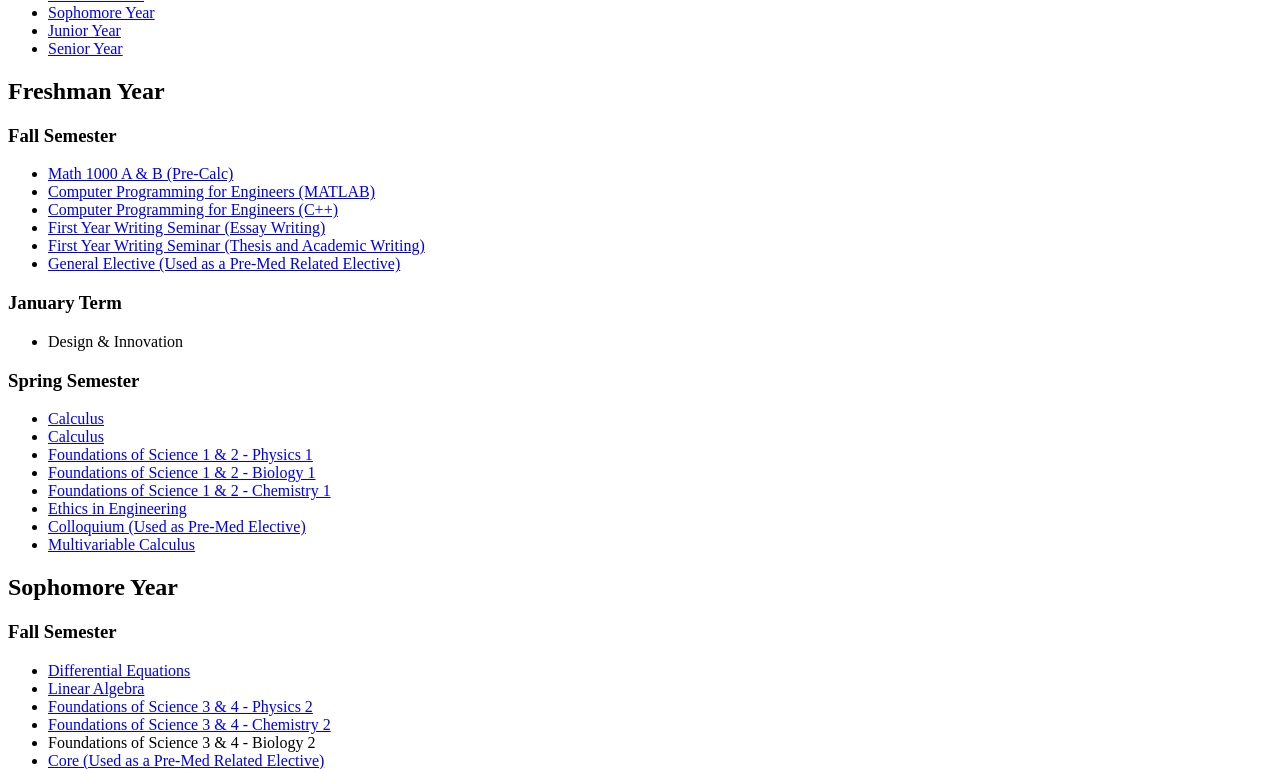
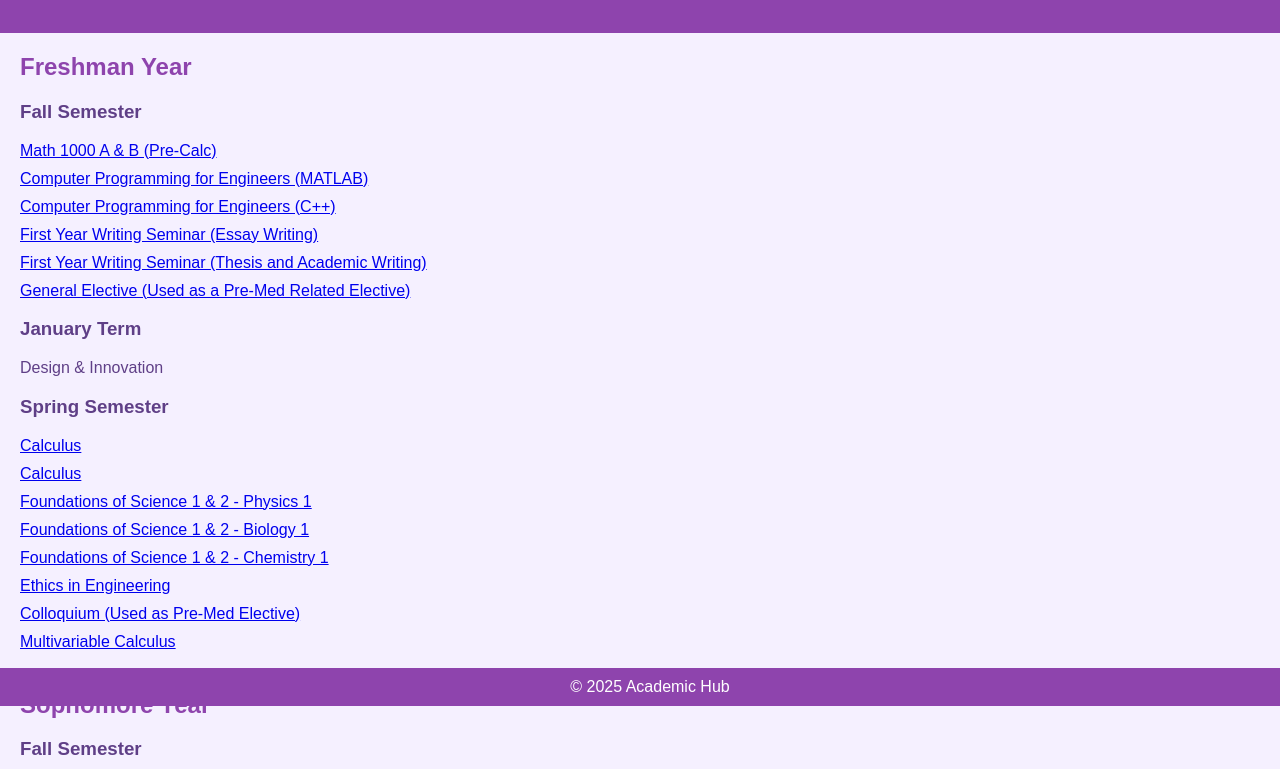
Before and after one commit to hiyathpeiris/hiyathpeiris.github.io, a plain HTML site: page bioengineering.html in a window 1280 px wide. Shown: the part 94-863 px from the top of the page. Drawn offline with Linux system fonts and the light colour scheme.

Commit message:
Update bioengineering.html

```diff
--- a/bioengineering.html
+++ b/bioengineering.html
@@ -4,7 +4,67 @@
     <meta charset="UTF-8">
     <meta name="viewport" content="width=device-width, initial-scale=1.0">
     <title>Bioengineering Major Courses</title>
-    <link rel="stylesheet" href="styles.css">
+    <style>
+        body {
+            font-family: Arial, sans-serif;
+            background-color: #f5f0ff; /* Light violet background */
+            color: #5f3f87; /* Dark violet text */
+            margin: 0;
+            padding: 0;
+        }
+        header {
+            background-color: #8e44ad; /* Bright violet */
+            color: white;
+            padding: 20px;
+            text-align: center;
+        }
+        header h1 {
+            margin: 0;
+        }
+        nav ul {
+            list-style-type: none;
+            padding: 0;
+        }
+        nav ul li {
+            display: inline;
+            margin-right: 20px;
+        }
+        nav ul li a {
+            color: white;
+            text-decoration: none;
+        }
+        main {
+            margin: 20px;
+        }
+        section {
+            margin-bottom: 40px;
+        }
+        h2 {
+            color: #8e44ad; /* Bright violet */
+        }
+        h3 {
+            color: #5f3f87; /* Dark violet */
+        }
+        ul {
+            list-style-type: none;
+            padding: 0;
+        }
+        ul li {
+            margin-bottom: 10px;
+        }
+        footer {
+            background-color: #8e44ad;
+            color: white;
+            text-align: center;
+            padding: 10px;
+            position: fixed;
+            width: 100%;
+            bottom: 0;
+        }
+        footer p {
+            margin: 0;
+        }
+    </style>
 </head>
 <body>
     <header>
@@ -22,6 +82,7 @@
     <main>
         <section id="freshman">
             <h2>Freshman Year</h2>
+
             <h3>Fall Semester</h3>
             <ul>
                 <li><a href="https://youtube.com/playlist?list=PLDesaqWTN6ESsmwELdrzhcGiRhk5DjwLP&si=25bWuGCf6Jrbc7Yc">Math 1000 A & B (Pre-Calc)</a></li>
@@ -52,6 +113,7 @@
 
         <section id="sophomore">
             <h2>Sophomore Year</h2>
+
             <h3>Fall Semester</h3>
             <ul>
                 <li><a href="https://youtube.com/playlist?list=PLZHQObOWTQDNPOjrT6KVlfJuKtYTftqH6&si=s1ag-5ld6o8Zs6-I">Differential Equations</a></li>
@@ -83,6 +145,7 @@
 
         <section id="junior">
             <h2>Junior Year</h2>
+
             <h3>Fall Semester</h3>
             <ul>
                 <li>Probability & Statistics</li>
@@ -108,6 +171,7 @@
 
         <section id="senior">
             <h2>Senior Year</h2>
+
             <h3>Fall Semester</h3>
             <ul>
                 <li>Bioimaging</li>
@@ -131,7 +195,7 @@
     </main>
 
     <footer>
-        <p>&copy; 2025 Bioengineering </p>
+        <p>&copy; 2025 Academic Hub</p>
     </footer>
 </body>
 </html>
```
